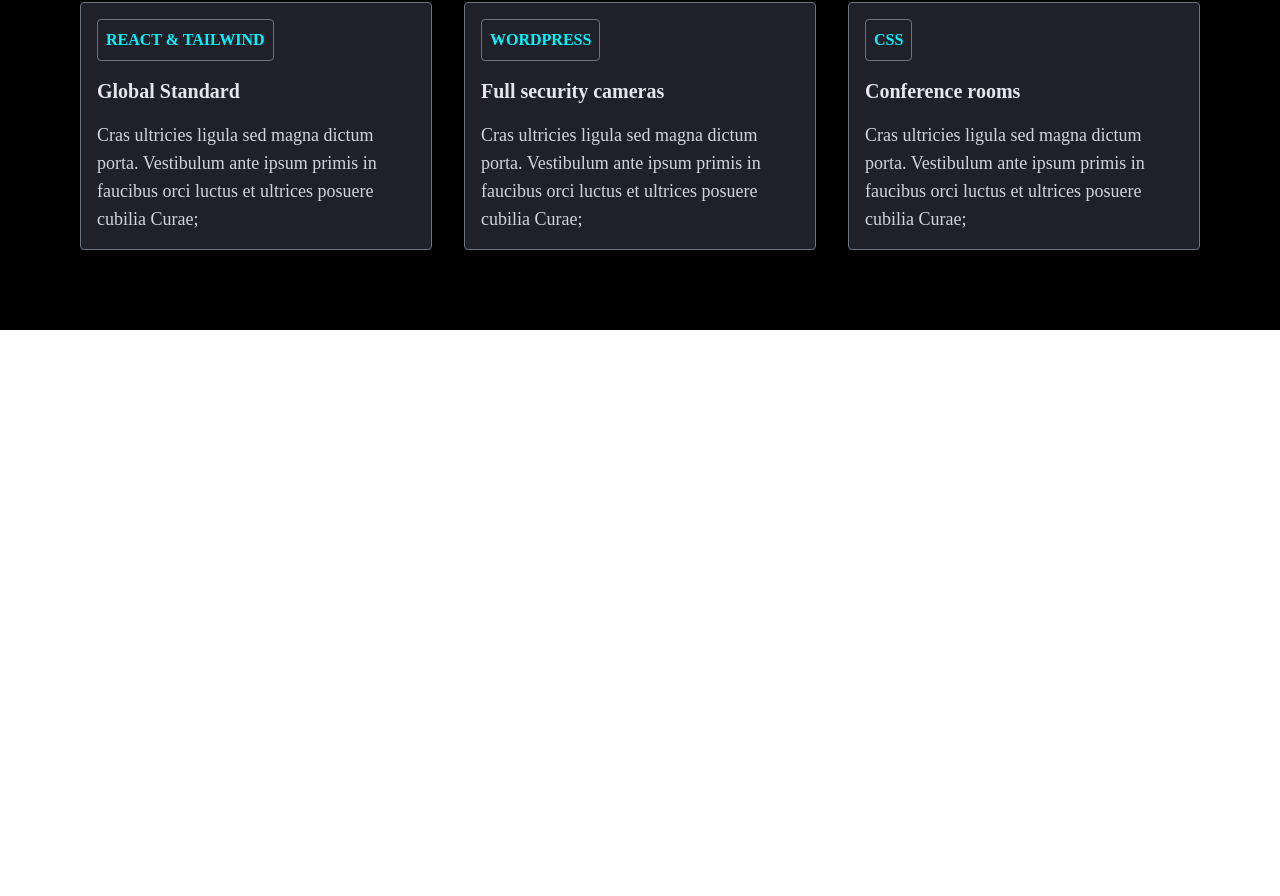
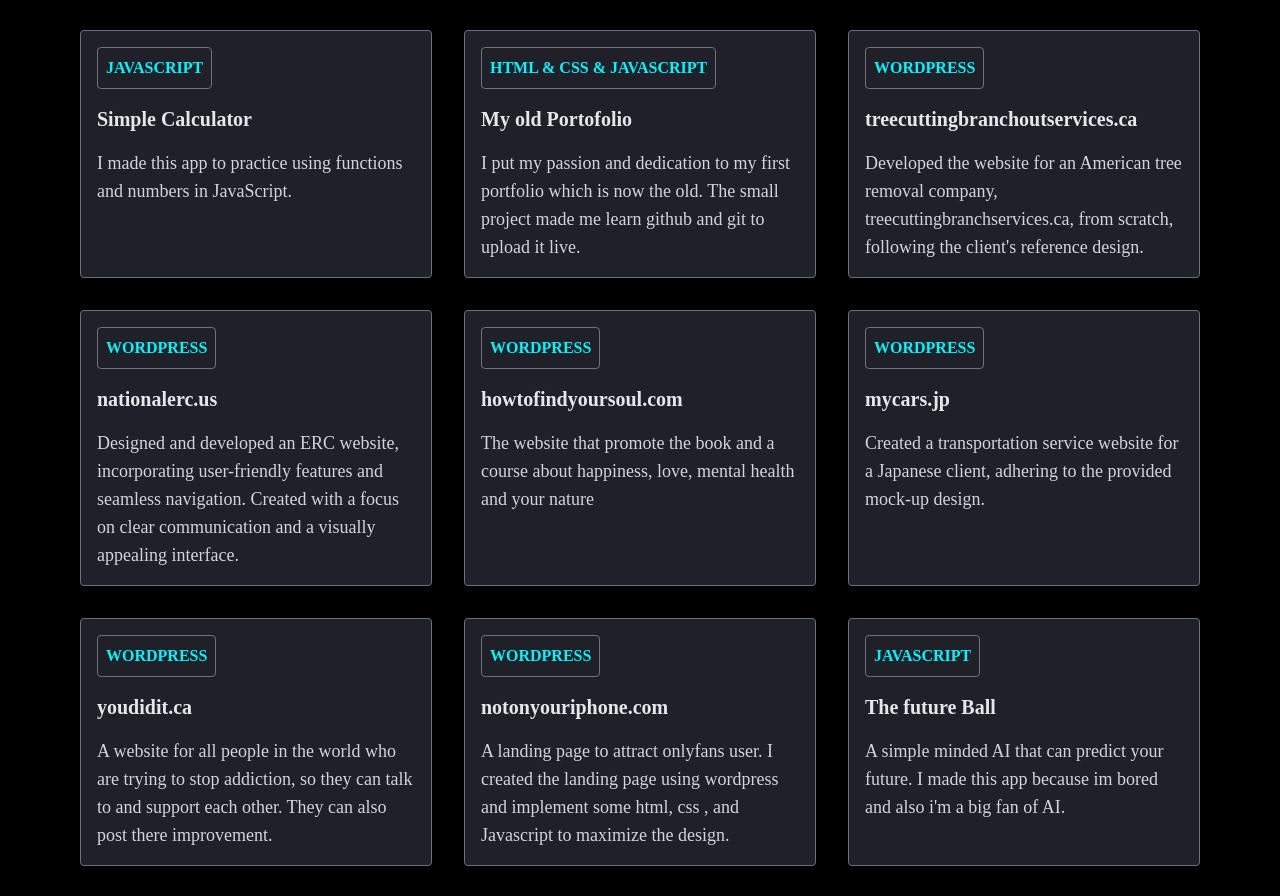
Before and after one commit to Chrlstian/React-Tailwind-Portfolio-Project, a React (Create React App) app: page /projects in a window 1280 px wide. Shown: the part 619-1515 px from the top of the page. Before the commit the page ends 949 px from the top, so only its background shows below. Built offline with nearby package versions, Linux system fonts and the light colour scheme.

Commit message:
Update the project components

```diff
--- a/src/App.js
+++ b/src/App.js
@@ -35,7 +35,7 @@ const blogData = [
       time: '1 min',
       title: 'PLAYING THE CODES',
       description: 'Welcome to Playing with Codes, a journey into the world of programming where every line of code is...continue reading..',
-      descriptionIntro: "Welcome to Playing with Codes, a journey into the world of programming where every line of code is a brushstroke on the canvas of logic. In this blog, we'll explore the daily adventures of deciphering syntax, unraveling algorithms, and embracing the beauty of coding. Whether you're a seasoned developer or a curious beginner, join me in this exploration of the proper way to code.",
+      descriptionIntro: "Welcome to 'Playing with Codes,' a journey into the world of programming where every line of code is a brushstroke on the canvas of logic. In this blog, we'll explore the daily adventures of deciphering syntax, unraveling algorithms, and embracing the beauty of coding. Whether you're a seasoned developer or a curious beginner, join me, [Your Name], in this exploration of the proper way to code.",
       descriptionOne: "Coding is an art, and every artist needs a playground. I'll take you through the concept of coding as a form of play. Discover how to turn your code editor into a canvas where you can experiment, make mistakes, and refine your skills. We'll discuss the importance of understanding syntax and how playful experimentation can deepen your understanding.",
       descriptionTwo: "Theory is essential, but the real magic happens when you start typing. I'll share my experiences of learning by doing – tackling real-world problems, building small projects, and honing your skills through practical application. We'll discuss how hands-on experience is crucial for truly mastering the art of coding.",
       descriptionThree: "Bugs are like puzzles waiting to be solved. I'll walk you through my daily debugging adventures, sharing tips and tricks on how to approach and solve coding challenges. Learn the art of effective debugging and turn those frustrating moments into valuable learning experiences.",
--- a/src/components/ExperienceCard.jsx
+++ b/src/components/ExperienceCard.jsx
@@ -1,11 +1,16 @@
 
 export default function ExperienceCard(props){
+
+    const url = props.item.siteLink;
+
     return(
         <div className={`border border-gray-500 p-4 flex flex-col gap-4 rounded bg-primary hover:border-0 ${props.lightMode ? 'hover:shadow-lg hover:shadow-black' : 'hover:shadow-lg hover:shadow-btnB'}`}>
             <div className="w-fit border border-gray-500 p-2 font-semibold rounded">
                 <h3 className="text-btnB">{props.item.stack}</h3>
             </div>
-            <h2 className="font-bold text-gray-200 text-xl">{props.item.name}</h2>
+            <a href={url} target="_blank"  rel="noopener noreferrer" className="text-blue-500 hover:underline cursor-pointer">
+                <h2 className="font-bold text-gray-200 text-xl">{props.item.name}</h2>
+            </a>
             <p className="text-gray-300 md:text-lg">{props.item.description}</p>
         </div>
     );
--- a/src/components/project/Html.jsx
+++ b/src/components/project/Html.jsx
@@ -8,19 +8,22 @@ const htmlData = [
         id: 1,
         stack: 'HTML & CSS',
         name: 'Capon Piggery & Meat',
-        description: 'Cras ultricies ligula sed magna dictum porta. Vestibulum ante ipsum primis in faucibus orci luctus et ultrices posuere cubilia Curae;'
+        siteLink: "https://chrlstian.github.io/ChristianCaponProfilePortfolio/PiggeryAndMeat.html",
+        description: "My first website! I made the design and built the site using HTML and CSS to practice what I learned. I want also a piggery business and this is an inspiration for me."
     },
     {
         id: 2,
         stack: 'HTML & CSS',
         name: 'Photo Gallery',
-        description: 'Cras ultricies ligula sed magna dictum porta. Vestibulum ante ipsum primis in faucibus orci luctus et ultrices posuere cubilia Curae;'
+        siteLink: "https://chrlstian.github.io/ChristianCaponProfilePortfolio/philiWonders.html",
+        description: "My second site! I created the site to inpires other people how beautiful and awesome the natures in philippines."
     },
     {
         id: 3,
-        stack: 'HTML & CSS',
+        stack: 'HTML & CSS & JAVASCRIPT',
         name: 'My old Portofolio',
-        description: 'Cras ultricies ligula sed magna dictum porta. Vestibulum ante ipsum primis in faucibus orci luctus et ultrices posuere cubilia Curae;'
+        siteLink: 'https://chrlstian.github.io/ChristianCaponProfilePortfolio/',
+        description: "I put my passion and dedication to my first portfolio which is now the old. The small project made me learn github and git to upload it live."
     },
 
 ];
--- a/src/components/project/Javascript.jsx
+++ b/src/components/project/Javascript.jsx
@@ -7,20 +7,23 @@ const jsData = [
     {
         id: 1,
         stack: 'JAVASCRIPT',
-        name: 'Capon Piggery & Meat',
-        description: 'Cras ultricies ligula sed magna dictum porta. Vestibulum ante ipsum primis in faucibus orci luctus et ultrices posuere cubilia Curae;'
+        name: 'Simple Calculator',
+        siteLink: "https://chrlstian.github.io/ChristianCaponProfilePortfolio/calculator.html",
+        description: "I made this app to practice using functions and numbers in JavaScript."
     },
     {
         id: 2,
         stack: 'JAVASCRIPT',
-        name: 'Photo Gallery',
-        description: 'Cras ultricies ligula sed magna dictum porta. Vestibulum ante ipsum primis in faucibus orci luctus et ultrices posuere cubilia Curae;'
+        name: 'The future Ball',
+        siteLink: "https://chrlstian.github.io/ChristianCaponProfilePortfolio/fortune.html",
+        description: "A simple minded AI that can predict your future. I made this app because im bored and also i'm a big fan of AI."
     },
     {
         id: 3,
-        stack: 'JAVASCRIPT',
-        name: 'My old Portofolio',
-        description: 'Cras ultricies ligula sed magna dictum porta. Vestibulum ante ipsum primis in faucibus orci luctus et ultrices posuere cubilia Curae;'
+        stack: 'HTML & CSS & JAVASCRIPT',
+        name: 'The old Portofolio',
+        siteLink: "https://chrlstian.github.io/ChristianCaponProfilePortfolio/",
+        description: "I put my passion and dedication to my first portfolio which is now the old. The small project made me learn github and git to upload it live."
     },
 
 ];
--- a/src/components/project/MernStack.jsx
+++ b/src/components/project/MernStack.jsx
@@ -7,22 +7,9 @@ const mernData = [
     {
         id: 1,
         stack: 'JS, REACT, & TAILWIND',
-        name: 'Capon Piggery & Meat',
-        description: 'Cras ultricies ligula sed magna dictum porta. Vestibulum ante ipsum primis in faucibus orci luctus et ultrices posuere cubilia Curae;'
-    },
-    {
-        id: 2,
-        stack: 'JS',
-        name: 'Photo Gallery',
-        description: 'Cras ultricies ligula sed magna dictum porta. Vestibulum ante ipsum primis in faucibus orci luctus et ultrices posuere cubilia Curae;'
-    },
-    {
-        id: 3,
-        stack: 'JS',
-        name: 'My old Portofolio',
-        description: 'Cras ultricies ligula sed magna dictum porta. Vestibulum ante ipsum primis in faucibus orci luctus et ultrices posuere cubilia Curae;'
-    },
-
+        name: 'The New Portfolio',
+        description: "The site is built in to showcase my passion and skills in web development. I used React and Tailwind to build it."
+    }
 ];
 export default function Html(props){
     const renderMernData = mernData.map(item => {
--- a/src/components/project/wordpress.jsx
+++ b/src/components/project/wordpress.jsx
@@ -8,43 +8,50 @@ const wordPressData = [
         id: 1,
         stack: 'WORDPRESS',
         name: 'edivalve.com',
-        description: 'Cras ultricies ligula sed magna dictum porta. Vestibulum ante ipsum primis in faucibus orci luctus et ultrices posuere cubilia Curae;'
+        siteLink: 'https://edivalve.com/',
+        description: 'I designed and developed the Edivalve website using WordPress and Elementor. Edivalve is an American ball valve technology business.'
     },
     {
         id: 2,
         stack: 'WORDPRESS',
         name: 'treecuttingbranchoutservices.ca',
-        description: 'Cras ultricies ligula sed magna dictum porta. Vestibulum ante ipsum primis in faucibus orci luctus et ultrices posuere cubilia Curae;'
+        siteLink: 'https://treecuttingbranchoutservices.ca/',
+        description: "Developed the website for an American tree removal company, treecuttingbranchservices.ca, from scratch, following the client's reference design."
     },
     {
         id: 3,
         stack: 'WORDPRESS',
         name: 'nationalerc.us',
-        description: 'Cras ultricies ligula sed magna dictum porta. Vestibulum ante ipsum primis in faucibus orci luctus et ultrices posuere cubilia Curae;'
+        siteLink: 'https://nationalerc.us/',
+        description: "Designed and developed an ERC website, incorporating user-friendly features and seamless navigation. Created with a focus on clear communication and a visually appealing interface."
     },
     {
         id: 4,
         stack: 'WORDPRESS',
         name: 'howtofindyoursoul.com',
-        description: 'Cras ultricies ligula sed magna dictum porta. Vestibulum ante ipsum primis in faucibus orci luctus et ultrices posuere cubilia Curae;'
+        siteLink: 'https://howtofindyoursoul.com/',
+        description: "The website that promote the book and a course about happiness, love, mental health and your nature"
     },
     {
         id: 5,
         stack: 'WORDPRESS',
         name: 'mycars.jp',
-        description: 'Cras ultricies ligula sed magna dictum porta. Vestibulum ante ipsum primis in faucibus orci luctus et ultrices posuere cubilia Curae;'
+        siteLink: 'https://mycars.jp/',
+        description: "Created a transportation service website for a Japanese client, adhering to the provided mock-up design."
     },
     {
         id: 6,
         stack: 'WORDPRESS',
         name: 'youdidit.ca',
-        description: 'Cras ultricies ligula sed magna dictum porta. Vestibulum ante ipsum primis in faucibus orci luctus et ultrices posuere cubilia Curae;'
+        siteLink: 'https://youdidit.ca/',
+        description: "A website for all people in the world who are trying to stop addiction, so they can talk to and support each other. They can also post there improvement."
     },
     {
         id: 7,
         stack: 'WORDPRESS',
         name: 'notonyouriphone.com',
-        description: 'Cras ultricies ligula sed magna dictum porta. Vestibulum ante ipsum primis in faucibus orci luctus et ultrices posuere cubilia Curae;'
+        siteLink: 'https://notonyouriphone.com/',
+        description: "A landing page to attract onlyfans user. I created the landing page using wordpress and implement some html, css , and Javascript to maximize the design."
     },
 
 ];
--- a/src/pages/nav/Projects.jsx
+++ b/src/pages/nav/Projects.jsx
@@ -8,37 +8,98 @@ const wordExpData = [
         id: 1,
         stack: 'WORDPRESS',
         name: 'edivalve.com',
-        description: 'Cras ultricies ligula sed magna dictum porta. Vestibulum ante ipsum primis in faucibus orci luctus et ultrices posuere cubilia Curae;'
+        siteLink: 'https://edivalve.com/',
+        description: 'I designed and developed the Edivalve website using WordPress and Elementor. Edivalve is an American ball valve technology business.'
     },
     {
         id: 2,
-        stack: 'HTML',
-        name: 'Fully equipped kitchen',
-        description: 'Cras ultricies ligula sed magna dictum porta. Vestibulum ante ipsum primis in faucibus orci luctus et ultrices posuere cubilia Curae;'
+        stack: 'HTML & CSS',
+        name: 'Capon Piggery & Meat',
+        siteLink: "https://chrlstian.github.io/ChristianCaponProfilePortfolio/PiggeryAndMeat.html",
+        description: "My first website! I made the design and built the site using HTML and CSS to practice what I learned. I want also a piggery business and this is an inspiration for me."
     },
     {
         id: 3,
-        stack: 'JAVASCRIPT',
-        name: 'Huge parking space',
-        description: 'Cras ultricies ligula sed magna dictum porta. Vestibulum ante ipsum primis in faucibus orci luctus et ultrices posuere cubilia Curae;'
+        stack: 'HTML & CSS',
+        name: 'Photo Gallery',
+        siteLink: "https://chrlstian.github.io/ChristianCaponProfilePortfolio/philiWonders.html",
+        description: "My second site! I created the site to inpires other people how beautiful and awesome the natures in philippines."
     },
     {
         id: 4,
-        stack: 'REACT & TAILWIND',
-        name: 'Global Standard',
-        description: 'Cras ultricies ligula sed magna dictum porta. Vestibulum ante ipsum primis in faucibus orci luctus et ultrices posuere cubilia Curae;'
+        stack: 'JAVASCRIPT',
+        name: 'Simple Calculator',
+        siteLink: "https://chrlstian.github.io/ChristianCaponProfilePortfolio/calculator.html",
+        description: "I made this app to practice using functions and numbers in JavaScript."
     },
     {
         id: 5,
-        stack: 'WORDPRESS',
-        name: 'Full security cameras',
-        description: 'Cras ultricies ligula sed magna dictum porta. Vestibulum ante ipsum primis in faucibus orci luctus et ultrices posuere cubilia Curae;'
+        stack: 'HTML & CSS & JAVASCRIPT',
+        name: 'My old Portofolio',
+        siteLink: 'https://chrlstian.github.io/ChristianCaponProfilePortfolio/',
+        description: "I put my passion and dedication to my first portfolio which is now the old. The small project made me learn github and git to upload it live."
     },
     {
         id: 6,
-        stack: 'CSS',
-        name: 'Conference rooms',
-        description: 'Cras ultricies ligula sed magna dictum porta. Vestibulum ante ipsum primis in faucibus orci luctus et ultrices posuere cubilia Curae;'
+        stack: 'WORDPRESS',
+        name: 'treecuttingbranchoutservices.ca',
+        siteLink: 'https://treecuttingbranchoutservices.ca/',
+        description: "Developed the website for an American tree removal company, treecuttingbranchservices.ca, from scratch, following the client's reference design."
+    },
+    {
+        id: 7,
+        stack: 'WORDPRESS',
+        name: 'nationalerc.us',
+        siteLink: 'https://nationalerc.us/',
+        description: "Designed and developed an ERC website, incorporating user-friendly features and seamless navigation. Created with a focus on clear communication and a visually appealing interface."
+    },
+    {
+        id: 8,
+        stack: 'WORDPRESS',
+        name: 'howtofindyoursoul.com',
+        siteLink: 'https://howtofindyoursoul.com/',
+        description: "The website that promote the book and a course about happiness, love, mental health and your nature"
+    },
+    {
+        id: 9,
+        stack: 'WORDPRESS',
+        name: 'mycars.jp',
+        siteLink: 'https://mycars.jp/',
+        description: "Created a transportation service website for a Japanese client, adhering to the provided mock-up design."
+    },
+    {
+        id: 10,
+        stack: 'WORDPRESS',
+        name: 'youdidit.ca',
+        siteLink: 'https://youdidit.ca/',
+        description: "A website for all people in the world who are trying to stop addiction, so they can talk to and support each other. They can also post there improvement."
+    },
+    {
+        id: 11,
+        stack: 'WORDPRESS',
+        name: 'notonyouriphone.com',
+        siteLink: 'https://notonyouriphone.com/',
+        description: "A landing page to attract onlyfans user. I created the landing page using wordpress and implement some html, css , and Javascript to maximize the design."
+    },
+    {
+        id: 12,
+        stack: 'JAVASCRIPT',
+        name: 'The future Ball',
+        siteLink: "https://chrlstian.github.io/ChristianCaponProfilePortfolio/fortune.html",
+        description: "A simple minded AI that can predict your future. I made this app because im bored and also i'm a big fan of AI."
+    },
+    {
+        id: 13,
+        stack: 'HTML & CSS & JAVASCRIPT',
+        name: 'The old Portofolio',
+        siteLink: "https://chrlstian.github.io/ChristianCaponProfilePortfolio/",
+        description: "I put my passion and dedication to my first portfolio which is now the old. The small project made me learn github and git to upload it live."
+    },
+    {
+        id: 14,
+        stack: 'JS, REACT, & TAILWIND',
+        name: 'The New Portfolio',
+        description: "The site is built in to showcase my passion and skills in web development. I used React and Tailwind to build it."
     }
 ];
 export default function Projects(props){
```
Also changed, not shown: src/pages/nav/Blogs.jsx (+0 -33 lines).
